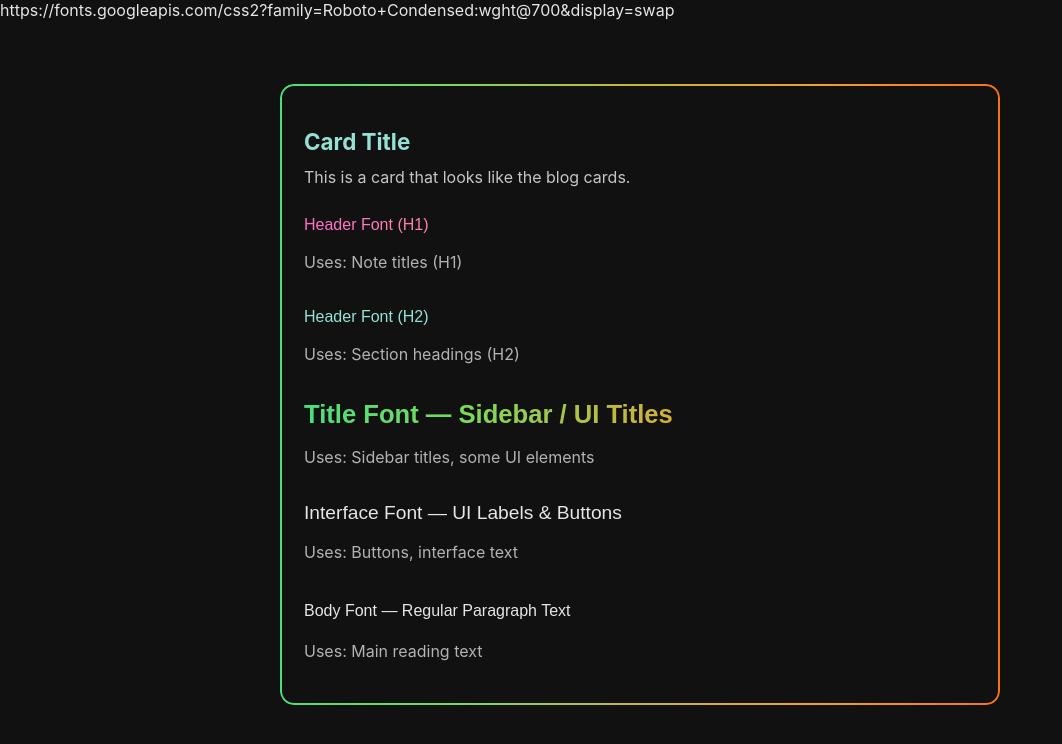
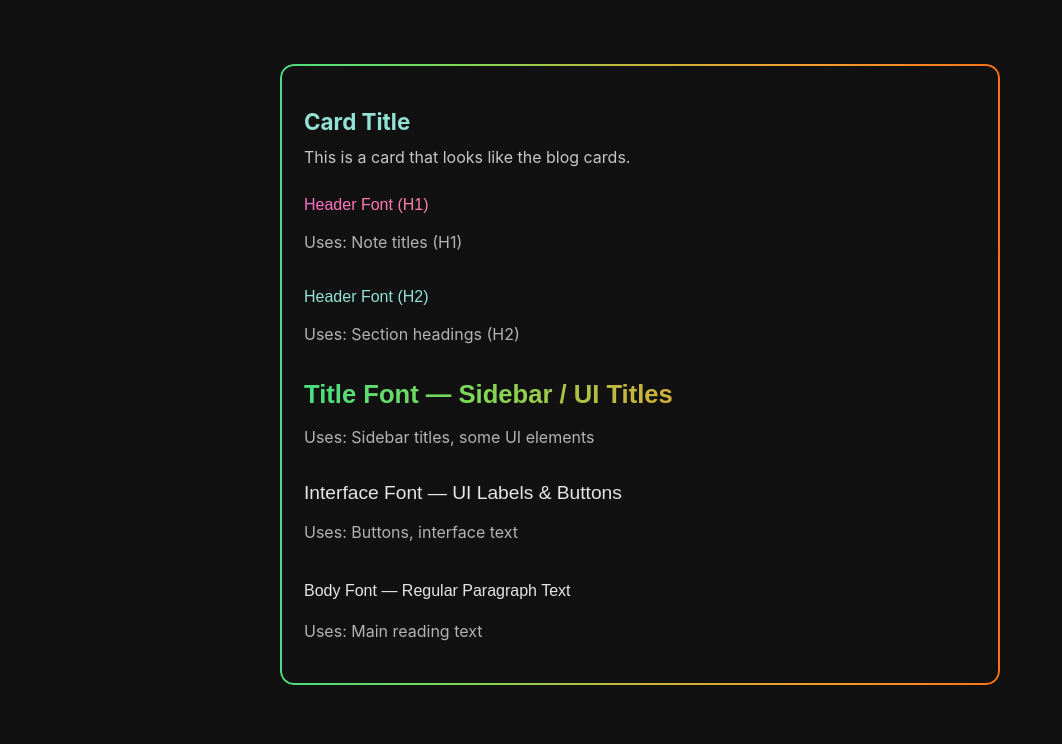
Before and after one commit to Marmitewarlock/suzal, a Jekyll site: the page built from zines/index.md, in a window 1280 px wide. Shown: the top 744 px of the page, without its empty margins (0-1062 px from the left). Built offline with Jekyll 4.4.1, drawn with Linux system fonts in a browser that asks for light colours.

Commit message:
Update default.html

```diff
--- a/_layouts/default.html
+++ b/_layouts/default.html
@@ -6,7 +6,7 @@
 
   <title>{{ page.title }} — {{ site.title }}</title>
 <link href="https://fonts.googleapis.com/css2?family=Roboto:wght@100&display=swap" rel="stylesheet">
-https://fonts.googleapis.com/css2?family=Roboto+Condensed:wght@700&display=swap
+<link href="https://fonts.googleapis.com/css2?family=Roboto+Condensed:wght@700&display=swap" rel="stylesheet">
   <!-- Correct CSS path -->
   <link rel="stylesheet" href="{{ '/assets/css/royal-velvet.css' | relative_url }}">
 </head>
```
